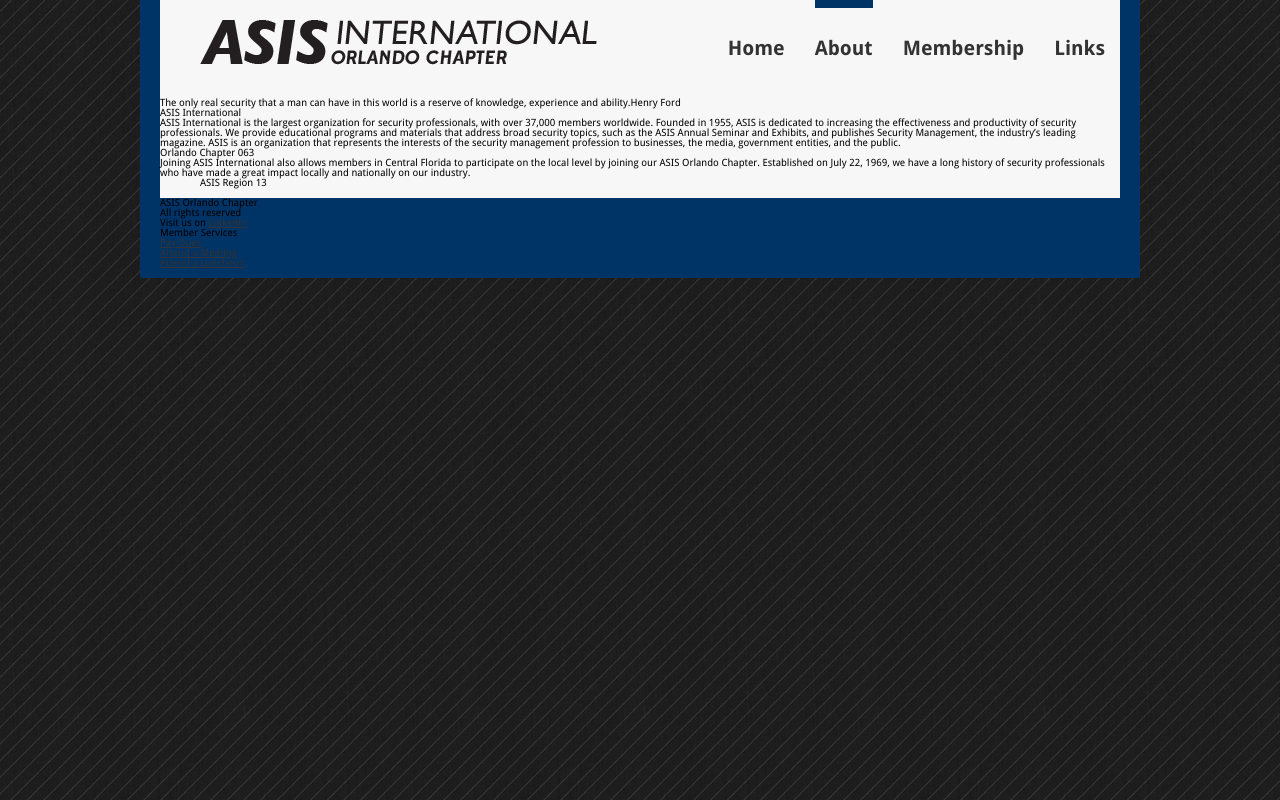
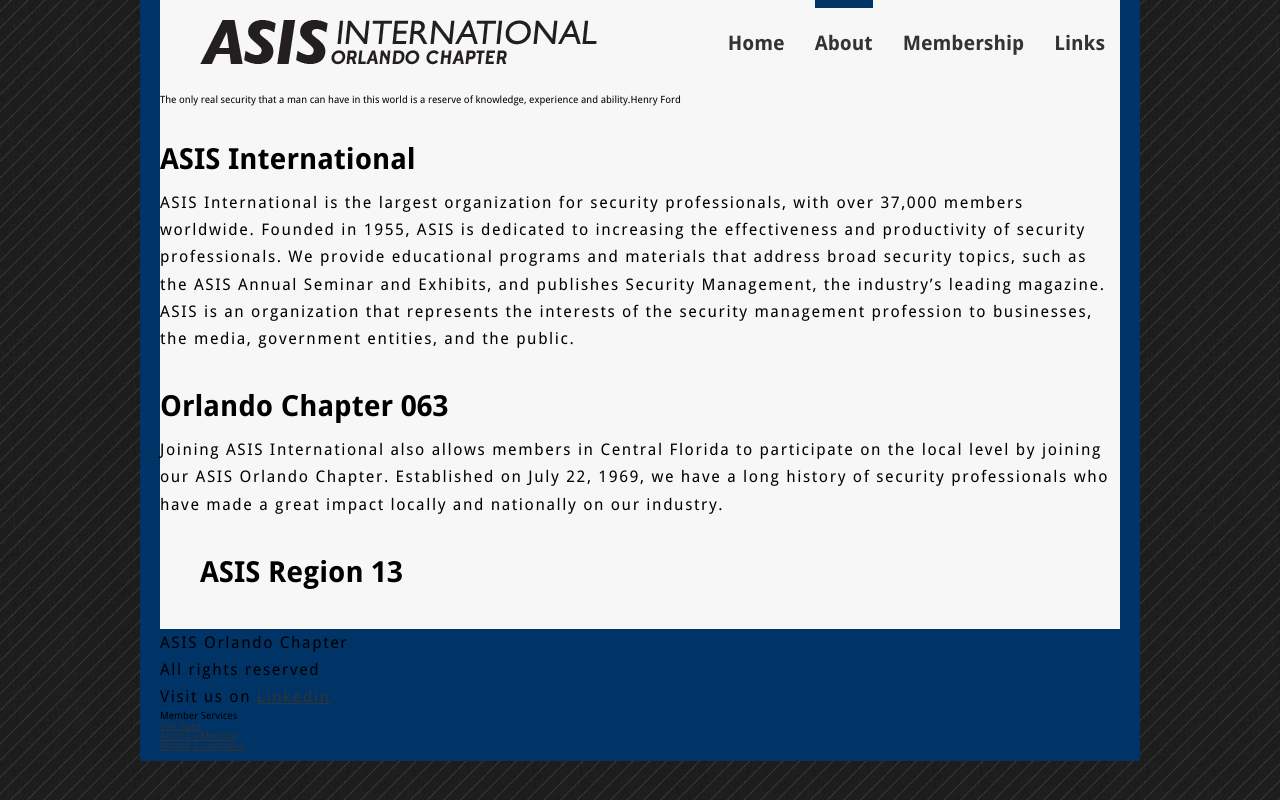
Before and after one commit to bigairali/ASIS_Orlando, a PHP site: page /about.html in a window 1280 px wide. Run offline with PHP 8.4, Linux system fonts and the light colour scheme.

Commit message:
Header Treatments
h1, h2, h3, h4 have been styled. Working to match the copy to the
Design Comp.

```diff
--- a/css/style.css
+++ b/css/style.css
@@ -157,6 +157,13 @@ body {
 	background: url("../images/pinstriped_suit.png");
 }
 
+p {
+	font-size: 1.6em;
+	letter-spacing: 0.1em;
+	line-height: 1.7em;
+}
+
+
 /* Links */
 a {
 	color: #333333;
@@ -184,11 +191,40 @@ a:hover {
 	padding: 0 40px;
 }
 
+.main_column {
+	width: 528px;
+}
+
 
 /* Divders for content on a page */
+h2, h3 {
+	margin: 40px 0 15px;
+}
+
+h2 {
+	font-size: 2.9em;
+	font-family: 'droid_sansbold';
+}
+
 h3 {
+	margin-bottom: 5px;
 	border-bottom: 8px solid #333333;
 }
+
+h4 {
+	font-family: 'droid_serifbold';
+	font-size: 2.3em;
+}
+
+.post-author {
+	color: #006699;
+	font-family: 'droid_sansregular';
+	font-size: 0.5em;
+	display: block;
+}
+
+
+
 
 .title-section {
 	padding: 8px;
@@ -227,7 +263,7 @@ nav {
 
 nav a {
 	margin: 0 15px 30px;
-	padding-top: 30px;
+	padding-top: 25px;
 	font-size: 2em;
 	font-family: 'droid_sansbold';
 	border-top: 8px solid #f7f7f7;
```
